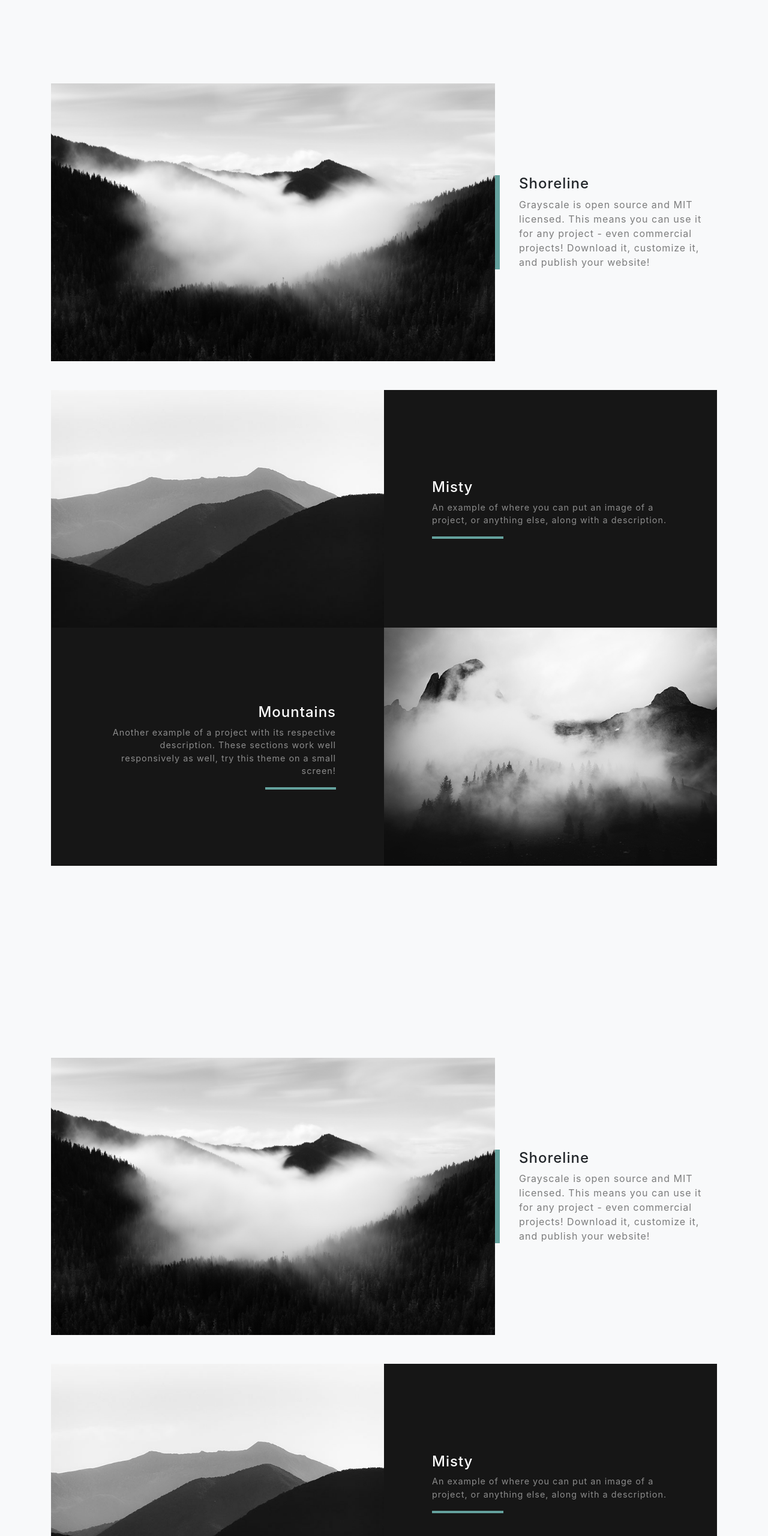
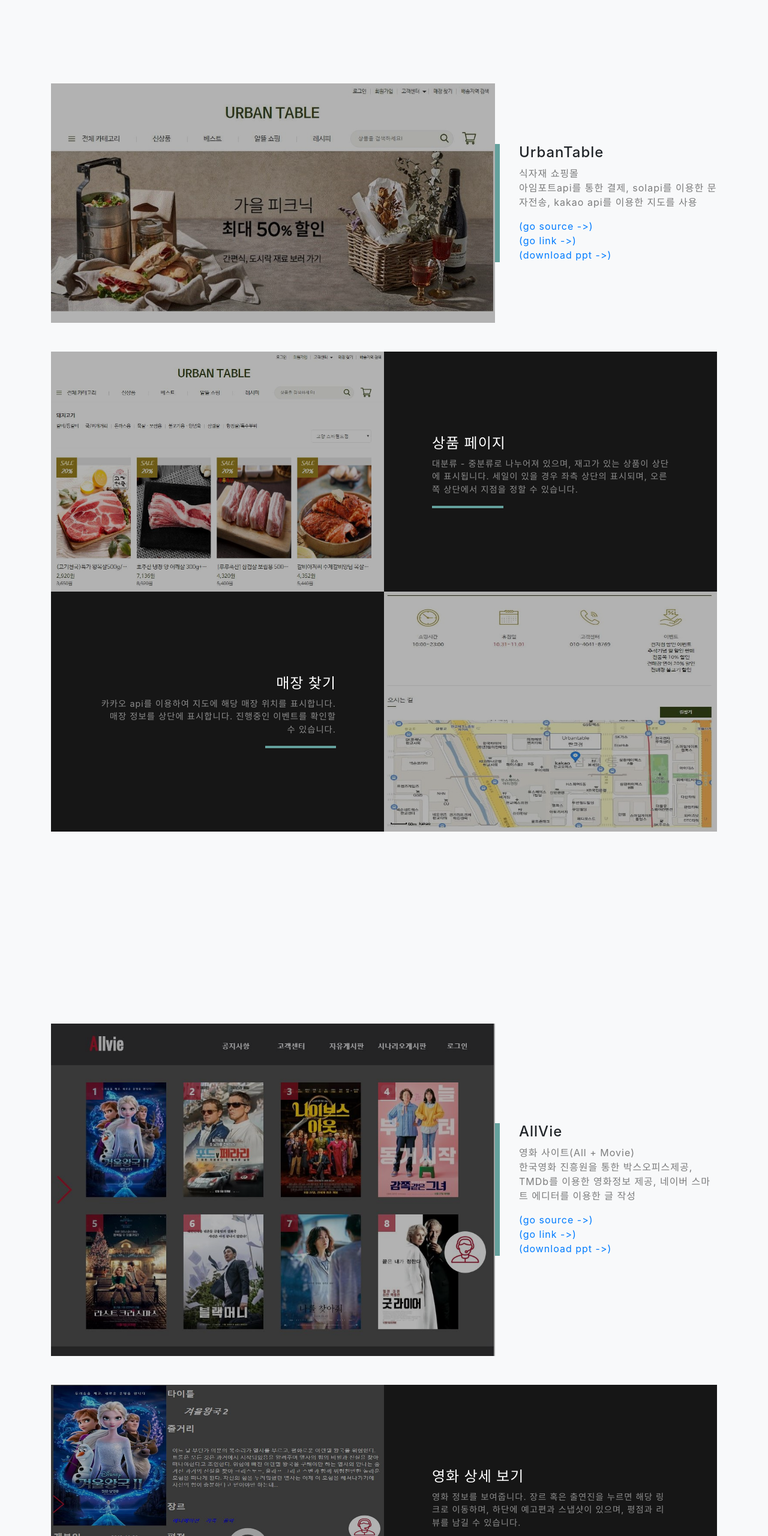
Before and after one commit to Fedcba13/portfolio, a website with bundled scripts: page index.html in a window 1280 px wide. Shown: the part 1480-4040 px from the top of the page at 60% size. Built offline with nearby package versions, Linux system fonts and the light colour scheme.

Commit message:
포트폴리오 최종 커밋.

```diff
--- a/index.html
+++ b/index.html
@@ -12,6 +12,8 @@
 
   <!-- Bootstrap core CSS -->
   <link href="vendor/bootstrap/css/bootstrap.min.css" rel="stylesheet">
+  <!-- jquery -->
+  <script src="https://code.jquery.com/jquery-3.4.1.min.js" integrity="sha256-CSXorXvZcTkaix6Yvo6HppcZGetbYMGWSFlBw8HfCJo=" crossorigin="anonymous"></script>
 
   <!-- Custom fonts for this template -->
   <link href="vendor/fontawesome-free/css/all.min.css" rel="stylesheet">
@@ -20,6 +22,28 @@
 
   <!-- Custom styles for this template -->
   <link href="css/grayscale.min.css" rel="stylesheet">
+
+  <style>
+  	.layer {
+	    background-color: rgba(0, 0, 0, 0.3);
+	    position: absolute;
+	    top: 0;
+	    left: 0;
+	    width: 100%;
+	    height: 100%;
+	    cursor: pointer;
+	    transition: all 1.5s ease;
+	}
+
+	.layer:hover {
+		background-color: rgba(0, 0, 0, 0);
+	}
+
+	.col-lg-6 img{
+		width: 555px;
+		height: 400px;
+	}
+  </style>
 
 </head>
 
@@ -82,12 +106,16 @@
       <!-- Featured Project Row -->
       <div class="row align-items-center no-gutters mb-4 mb-lg-5">
         <div class="col-xl-8 col-lg-7">
-          <img class="img-fluid mb-3 mb-lg-0" src="img/bg-masthead.jpg" alt="">
+          <img class="img-fluid mb-3 mb-lg-0" src="img/urbantable_main.JPG" alt="">
+          <div class="layer"  onclick="window.open('about:blank').location.href='http://13.209.48.145:9090/UrbanTable/'"></div>
         </div>
         <div class="col-xl-4 col-lg-5">
           <div class="featured-text text-center text-lg-left">
-            <h4>Shoreline</h4>
-            <p class="text-black-50 mb-0">Grayscale is open source and MIT licensed. This means you can use it for any project - even commercial projects! Download it, customize it, and publish your website!</p>
+            <h4>UrbanTable</h4>
+            <p class="text-black-50 mb-3">식자재 쇼핑몰<br>아임포트api를 통한 결제, solapi를 이용한 문자전송, kakao api를 이용한 지도를 사용</p>
+            <p class="mb-0 text-black-50"><a href="https://github.com/Fedcba13/kh_final" target="_black">(go source ->)</a></p>
+            <p class="mb-0 text-black-50"><a href="http://13.209.48.145:9090/UrbanTable/" target="_blank">(go link ->)</a></p>
+            <p class="mb-0 text-black-50"><a class="download" href="download/UrbanTable.pptx" target="_blank">(download ppt ->)</a></p>
           </div>
         </div>
       </div>
@@ -95,14 +123,15 @@
       <!-- Project One Row -->
       <div class="row justify-content-center no-gutters mb-5 mb-lg-0">
         <div class="col-lg-6">
-          <img class="img-fluid" src="img/demo-image-01.jpg" alt="">
+          <img class="img-fluid" src="img/urbantable_img1.JPG" alt="">
+          <div class="layer" onclick="window.open('about:blank').location.href='http://13.209.48.145:9090/UrbanTable/food/selectFoodByCat.do?searchNo=DIV45&searchKeyword=%EB%8F%BC%EC%A7%80%EA%B3%A0%EA%B8%B0&marketNo=mar00013'"></div>
         </div>
         <div class="col-lg-6">
           <div class="bg-black text-center h-100 project">
             <div class="d-flex h-100">
               <div class="project-text w-100 my-auto text-center text-lg-left">
-                <h4 class="text-white">Misty</h4>
-                <p class="mb-0 text-white-50">An example of where you can put an image of a project, or anything else, along with a description.</p>
+                <h4 class="text-white">상품 페이지</h4>
+                <p class="mb-0 text-white-50">대분류 - 중분류로 나누어져 있으며, 재고가 있는 상품이 상단에 표시됩니다. 세일이 있을 경우 좌측 상단의 표시되며, 오른쪽 상단에서 지점을 정할 수 있습니다.</p>
                 <hr class="d-none d-lg-block mb-0 ml-0">
               </div>
             </div>
@@ -113,14 +142,15 @@
       <!-- Project Two Row -->
       <div class="row justify-content-center no-gutters">
         <div class="col-lg-6">
-          <img class="img-fluid" src="img/demo-image-02.jpg" alt="">
+          <img class="img-fluid" src="img/urbantable_img2.JPG" alt="">
+          <div class="layer" onclick="window.open('about:blank').location.href='http://13.209.48.145:9090/UrbanTable/market/marketList.do'"></div>
         </div>
         <div class="col-lg-6 order-lg-first">
           <div class="bg-black text-center h-100 project">
             <div class="d-flex h-100">
               <div class="project-text w-100 my-auto text-center text-lg-right">
-                <h4 class="text-white">Mountains</h4>
-                <p class="mb-0 text-white-50">Another example of a project with its respective description. These sections work well responsively as well, try this theme on a small screen!</p>
+                <h4 class="text-white">매장 찾기</h4>
+                <p class="mb-0 text-white-50">카카오 api를 이용하여 지도에 해당 매장 위치를 표시합니다. 매장 정보를 상단에 표시합니다. 진행중인 이벤트를 확인할 수 있습니다.</p>
                 <hr class="d-none d-lg-block mb-0 mr-0">
               </div>
             </div>
@@ -138,12 +168,16 @@
       <!-- Featured Project Row -->
       <div class="row align-items-center no-gutters mb-4 mb-lg-5">
         <div class="col-xl-8 col-lg-7">
-          <img class="img-fluid mb-3 mb-lg-0" src="img/bg-masthead.jpg" alt="">
+          <img class="img-fluid mb-3 mb-lg-0" src="img/allvie_main.JPG" alt="">
+          <div class="layer" onclick="window.open('about:blank').location.href='http://13.209.48.145:9090/Allvie'"></div>
         </div>
         <div class="col-xl-4 col-lg-5">
           <div class="featured-text text-center text-lg-left">
-            <h4>Shoreline</h4>
-            <p class="text-black-50 mb-0">Grayscale is open source and MIT licensed. This means you can use it for any project - even commercial projects! Download it, customize it, and publish your website!</p>
+            <h4>AllVie</h4>
+            <p class="text-black-50 mb-3">영화 사이트(All + Movie)<br>한국영화 진흥원을 통한 박스오피스제공, TMDb를 이용한 영화정보 제공, 네이버 스마트 에디터를 이용한 글 작성</p>
+            <p class="mb-0 text-black-50"><a href="https://github.com/Fedcba13/r2_semi" target="_black">(go source ->)</a></p>
+            <p class="mb-0 text-black-50"><a href="http://13.209.48.145:9090/Allvie/" target="_blank">(go link ->)</a></p>
+            <p class="mb-0 text-black-50"><a class="download" href="download/Allvie.pptx" target="_blank">(download ppt ->)</a></p>
           </div>
         </div>
       </div>
@@ -151,14 +185,15 @@
       <!-- Project One Row -->
       <div class="row justify-content-center no-gutters mb-5 mb-lg-0">
         <div class="col-lg-6">
-          <img class="img-fluid" src="img/demo-image-01.jpg" alt="">
+          <img class="img-fluid" src="img/allvie_img1.JPG" alt="">
+          <div class="layer" onclick="window.open('about:blank').location.href='http://13.209.48.145:9090/Allvie/movie/gotoDetail?movieId=330457'"></div>
         </div>
         <div class="col-lg-6">
           <div class="bg-black text-center h-100 project">
             <div class="d-flex h-100">
               <div class="project-text w-100 my-auto text-center text-lg-left">
-                <h4 class="text-white">Misty</h4>
-                <p class="mb-0 text-white-50">An example of where you can put an image of a project, or anything else, along with a description.</p>
+                <h4 class="text-white">영화 상세 보기</h4>
+                <p class="mb-0 text-white-50">영화 정보를 보여줍니다. 장르 혹은 출연진을 누르면 해당 링크로 이동하며, 하단에 예고편과 스냅샷이 있으며, 평점과 리뷰를 남길 수 있습니다.</p>
                 <hr class="d-none d-lg-block mb-0 ml-0">
               </div>
             </div>
@@ -169,14 +204,15 @@
       <!-- Project Two Row -->
       <div class="row justify-content-center no-gutters">
         <div class="col-lg-6">
-          <img class="img-fluid" src="img/demo-image-02.jpg" alt="">
+          <img class="img-fluid" src="img/allvie_img2.JPG" alt="">
+          <div class="layer" onclick="window.open('about:blank').location.href='http://13.209.48.145:9090/Allvie/movie/searchMovie?keyword=%E3%85%8E%E3%84%B9&genre=&yearFrom=&yearTo='"></div>
         </div>
         <div class="col-lg-6 order-lg-first">
           <div class="bg-black text-center h-100 project">
             <div class="d-flex h-100">
               <div class="project-text w-100 my-auto text-center text-lg-right">
-                <h4 class="text-white">Mountains</h4>
-                <p class="mb-0 text-white-50">Another example of a project with its respective description. These sections work well responsively as well, try this theme on a small screen!</p>
+                <h4 class="text-white">검색 기능</h4>
+                <p class="mb-0 text-white-50">검색어로 검색 시 oracle 함수를 이용하여, 초성-중성-종성을 나누어서 검색하거나, 초성만을 이용하여 검색할 수 있습니다. 하단에 개봉년도나 장르를 이용하여서 검색도 가능합니다.</p>
                 <hr class="d-none d-lg-block mb-0 mr-0">
               </div>
             </div>
@@ -190,19 +226,7 @@
   <!-- Signup Section -->
   <section id="signup" class="signup-section">
     <div class="container">
-      <div class="row">
-        <div class="col-md-10 col-lg-8 mx-auto text-center">
 
-          <i class="far fa-paper-plane fa-2x mb-2 text-white"></i>
-          <h2 class="text-white mb-5">Subscribe to receive updates!</h2>
-
-          <form class="form-inline d-flex">
-            <input type="email" class="form-control flex-fill mr-0 mr-sm-2 mb-3 mb-sm-0" id="inputEmail" placeholder="Enter email address...">
-            <button type="submit" class="btn btn-primary mx-auto">Subscribe</button>
-          </form>
-
-        </div>
-      </div>
     </div>
   </section>
 
@@ -249,25 +273,14 @@
         </div>
       </div>
 
-      <div class="social d-flex justify-content-center">
-        <a href="#" class="mx-2">
-          <i class="fab fa-twitter"></i>
-        </a>
-        <a href="#" class="mx-2">
-          <i class="fab fa-facebook-f"></i>
-        </a>
-        <a href="#" class="mx-2">
-          <i class="fab fa-github"></i>
-        </a>
-      </div>
-
     </div>
   </section>
 
   <!-- Footer -->
   <footer class="bg-black small text-center text-white-50">
     <div class="container">
-      Copyright &copy; Your Website 2019
+      Copyright &copy; Your Website 2019<br>
+      designed by 'bootstrap thema'
     </div>
   </footer>
 
```
Also changed, not shown: img/allvie_img1.JPG (added), img/allvie_img2.JPG (added), img/allvie_main.JPG (added), img/urbantable_img1.JPG (added), img/urbantable_img2.JPG (added), img/urbantable_main.JPG (added), 3 other files.
